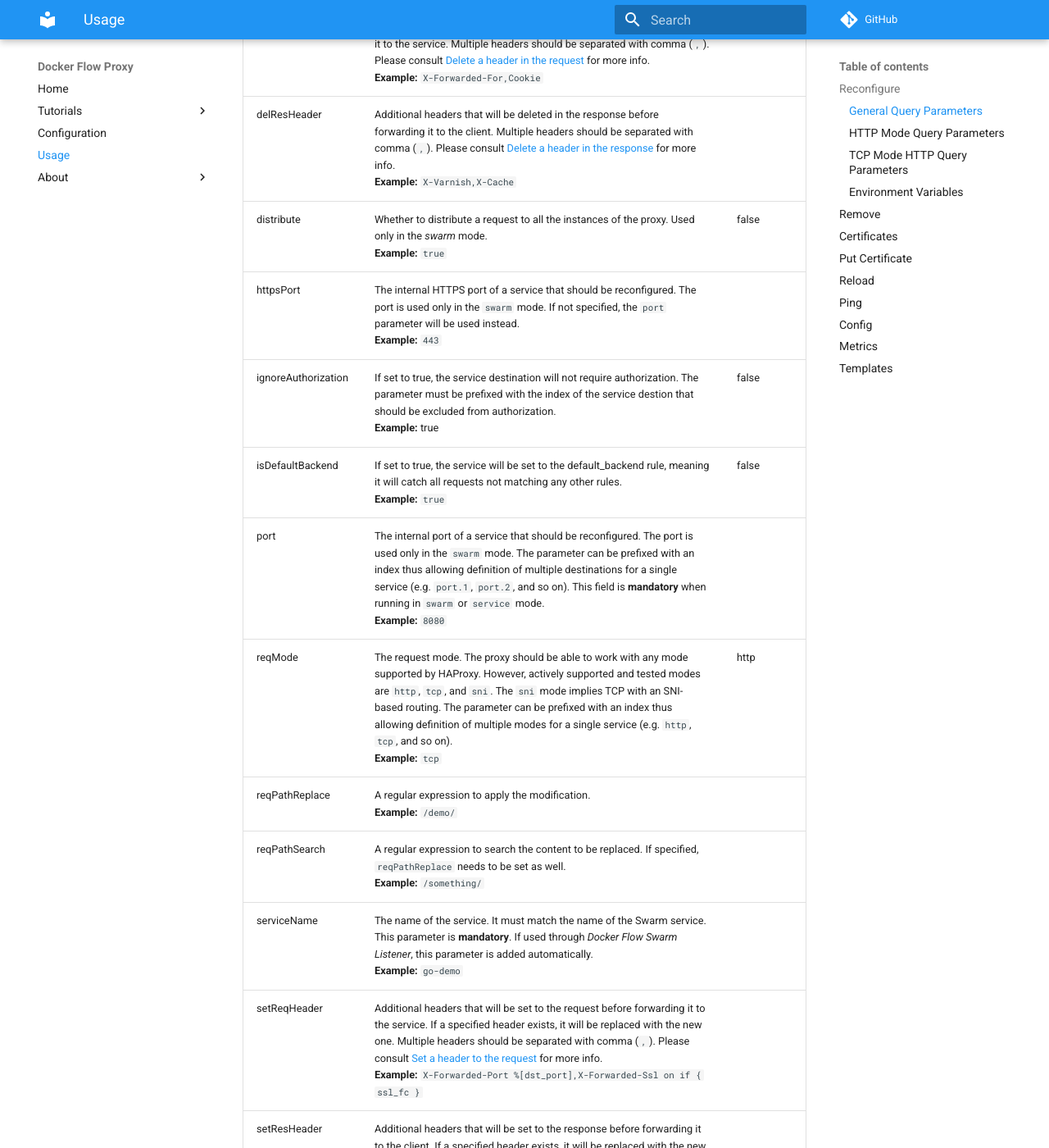
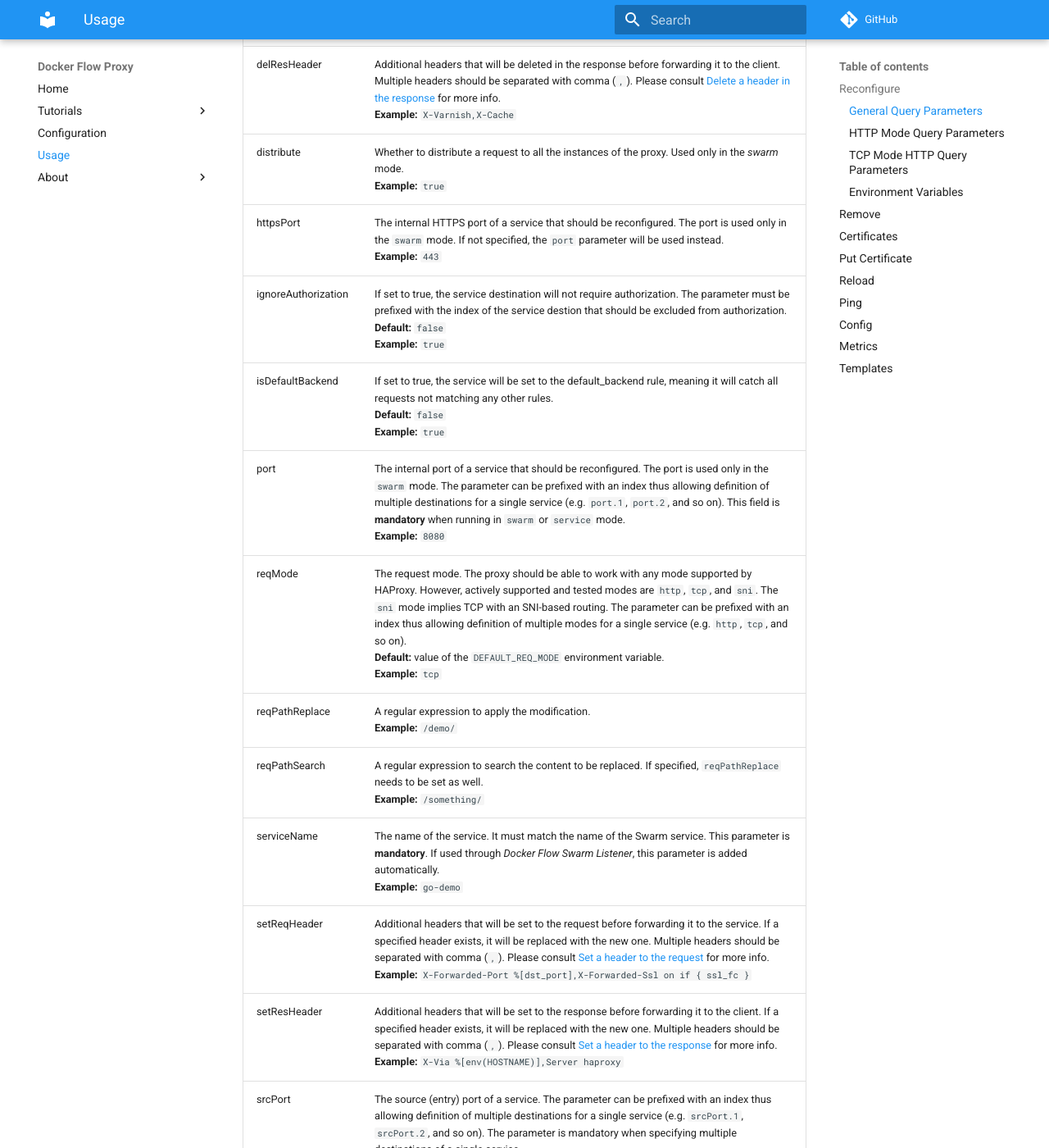
Before and after one commit to docker-flow/docker-flow-proxy, an MkDocs documentation site: the page built from docs/usage.md, in a window 1280 px wide and 1400 px high, scrolled down 1339 px. Shown: the whole window at 82% size. Built offline with MkDocs 1.6.1 and Material for MkDocs 9.7.7, drawn with Linux system fonts in a browser that asks for light colours; comment, search, counter and statistics services are not loaded; old or Windows-style settings are respelled for this version of MkDocs; some of the changed text lies outside the part shown.

Commit message:
Fixes #319

```diff
--- a/docs/usage.md
+++ b/docs/usage.md
@@ -12,30 +12,30 @@ The proxy can be reconfigured to use request mode *http* or *tcp*. The default v
 
 The following query parameters can be used to send a *reconfigure* request to *Docker Flow Proxy*. They apply to any request mode and should be added to the base address **[PROXY_IP]:[PROXY_PORT]/v1/docker-flow-proxy/reconfigure**. They apply to any `reqMode`.
 
-|Query          |Description                                                                               |Default|
-|---------------|------------------------------------------------------------------------------------------|-------|
-|aclName        |ACLs are ordered alphabetically by their names. If not specified, serviceName is used instead.<br>**Example:** `05-go-demo-acl`| |
-|addReqHeader   |Additional headers that will be added to the request before forwarding it to the service. Multiple headers should be separated with comma (`,`). Please consult [Add a header to the request](https://www.haproxy.com/doc/aloha/7.0/haproxy/http_rewriting.html#add-a-header-to-the-request) for more info.<br>**Example:** `X-Forwarded-Port %[dst_port],X-Forwarded-Ssl on if { ssl_fc }`| |
-|addResHeader   |Additional headers that will be added to the response before forwarding it to the client. Multiple headers should be separated with comma (`,`). Please consult [Add a header to the response](https://www.haproxy.com/doc/aloha/7.0/haproxy/http_rewriting.html#rewriting-http-responses) for more info.<br>**Example:** `X-Via %[env(HOSTNAME)],Server haproxy`| |
-|backendExtra   |Additional configuration that will be added to the bottom of the service backend          |       |
-|connectionMode |HAProxy supports 5 connection modes.<br><br>`http-keep-alive`: all requests and responses are processed.<br>`http-tunnel`: only the first request and response are processed, everything else is forwarded with no analysis.<br>`httpclose`: tunnel with "Connection: close" added in both directions.<br>`http-server-close`: the server-facing connection is closed after the response.<br>`forceclose`: the connection is actively closed after end of response.<br><br>In general, it is preferred to use `http-server-close` with application servers, and some static servers might benefit from `http-keep-alive`.<br>Connection mode is restricted to HTTP mode only. If specified, connection mode will be applied to the backend section.<br>**Example:** http-keep-alive| |
-|delReqHeader   |Additional headers that will be deleted in the request before forwarding it to the service. Multiple headers should be separated with comma (`,`). Please consult [Delete a header in the request](https://www.haproxy.com/doc/aloha/7.0/haproxy/http_rewriting.html#delete-a-header-in-the-request) for more info.<br>**Example:** `X-Forwarded-For,Cookie`| |
-|delResHeader   |Additional headers that will be deleted in the response before forwarding it to the client. Multiple headers should be separated with comma (`,`). Please consult [Delete a header in the response](https://www.haproxy.com/doc/aloha/7.0/haproxy/http_rewriting.html#delete-a-header-in-the-response) for more info.<br>**Example:** `X-Varnish,X-Cache`| |
+|Query          |Description                                                                               |
+|---------------|------------------------------------------------------------------------------------------|
+|aclName        |ACLs are ordered alphabetically by their names. If not specified, serviceName is used instead.<br>**Example:** `05-go-demo-acl`|
+|addReqHeader   |Additional headers that will be added to the request before forwarding it to the service. Multiple headers should be separated with comma (`,`). Please consult [Add a header to the request](https://www.haproxy.com/doc/aloha/7.0/haproxy/http_rewriting.html#add-a-header-to-the-request) for more info.<br>**Example:** `X-Forwarded-Port %[dst_port],X-Forwarded-Ssl on if { ssl_fc }`|
+|addResHeader   |Additional headers that will be added to the response before forwarding it to the client. Multiple headers should be separated with comma (`,`). Please consult [Add a header to the response](https://www.haproxy.com/doc/aloha/7.0/haproxy/http_rewriting.html#rewriting-http-responses) for more info.<br>**Example:** `X-Via %[env(HOSTNAME)],Server haproxy`|
+|backendExtra   |Additional configuration that will be added to the bottom of the service backend          |
+|connectionMode |HAProxy supports 5 connection modes.<br><br>`http-keep-alive`: all requests and responses are processed.<br>`http-tunnel`: only the first request and response are processed, everything else is forwarded with no analysis.<br>`httpclose`: tunnel with "Connection: close" added in both directions.<br>`http-server-close`: the server-facing connection is closed after the response.<br>`forceclose`: the connection is actively closed after end of response.<br><br>In general, it is preferred to use `http-server-close` with application servers, and some static servers might benefit from `http-keep-alive`.<br>Connection mode is restricted to HTTP mode only. If specified, connection mode will be applied to the backend section.<br>**Example:** http-keep-alive|
+|delReqHeader   |Additional headers that will be deleted in the request before forwarding it to the service. Multiple headers should be separated with comma (`,`). Please consult [Delete a header in the request](https://www.haproxy.com/doc/aloha/7.0/haproxy/http_rewriting.html#delete-a-header-in-the-request) for more info.<br>**Example:** `X-Forwarded-For,Cookie`|
+|delResHeader   |Additional headers that will be deleted in the response before forwarding it to the client. Multiple headers should be separated with comma (`,`). Please consult [Delete a header in the response](https://www.haproxy.com/doc/aloha/7.0/haproxy/http_rewriting.html#delete-a-header-in-the-response) for more info.<br>**Example:** `X-Varnish,X-Cache`|
 |distribute   |Whether to distribute a request to all the instances of the proxy. Used only in the *swarm* mode.<br>**Example:** `true`|false|
-|httpsPort      |The internal HTTPS port of a service that should be reconfigured. The port is used only in the `swarm` mode. If not specified, the `port` parameter will be used instead.<br>**Example:** `443`| |
-|ignoreAuthorization|If set to true, the service destination will not require authorization. The parameter must be prefixed with the index of the service destion that should be excluded from authorization.<br>**Example:** true|false|
-|isDefaultBackend  |If set to true, the service will be set to the default_backend rule, meaning it will catch all requests not matching any other rules.<br>**Example:** `true`|false|
-|port           |The internal port of a service that should be reconfigured. The port is used only in the `swarm` mode. The parameter can be prefixed with an index thus allowing definition of multiple destinations for a single service (e.g. `port.1`, `port.2`, and so on). This field is **mandatory** when running in `swarm` or `service` mode.<br>**Example:** `8080`| |
-|reqMode        |The request mode. The proxy should be able to work with any mode supported by HAProxy. However, actively supported and tested modes are `http`, `tcp`, and `sni`. The `sni` mode implies TCP with an SNI-based routing. The parameter can be prefixed with an index thus allowing definition of multiple modes for a single service (e.g. `http`, `tcp`, and so on).<br>**Example:** `tcp`|http|
-|reqPathReplace |A regular expression to apply the modification.<br>**Example:** `/demo/`| |
-|reqPathSearch  |A regular expression to search the content to be replaced. If specified, `reqPathReplace` needs to be set as well.<br>**Example:** `/something/`| |
-|serviceName    |The name of the service. It must match the name of the Swarm service. This parameter is **mandatory**. If used through *Docker Flow Swarm Listener*, this parameter is added automatically.<br>**Example:** `go-demo`| |
-|setReqHeader   |Additional headers that will be set to the request before forwarding it to the service. If a specified header exists, it will be replaced with the new one. Multiple headers should be separated with comma (`,`). Please consult [Set a header to the request](https://www.haproxy.com/doc/aloha/7.0/haproxy/http_rewriting.html#set-a-header-in-the-request) for more info.<br>**Example:** `X-Forwarded-Port %[dst_port],X-Forwarded-Ssl on if { ssl_fc }`| |
-|setResHeader   |Additional headers that will be set to the response before forwarding it to the client. If a specified header exists, it will be replaced with the new one. Multiple headers should be separated with comma (`,`). Please consult [Set a header to the response](https://www.haproxy.com/doc/aloha/7.0/haproxy/http_rewriting.html#set-a-header-in-the-response) for more info.<br>**Example:** `X-Via %[env(HOSTNAME)],Server haproxy`| |
-|srcPort        |The source (entry) port of a service. The parameter can be prefixed with an index thus allowing definition of multiple destinations for a single service (e.g. `srcPort.1`, `srcPort.2`, and so on). The parameter is mandatory when specifying multiple destinations of a single service.<br>**Example:** `80`| |
-|timeoutServer  |The server timeout in seconds.<br>**Example:** `60`                                              |20     |
-|timeoutTunnel  |The tunnel timeout in seconds.<br>**Example:** `3600`                                            |3600   |
-|xForwardedProto|Whether to add "X-Forwarded-Proto https" header.<br>**Example:** `true`                          |false  |
+|httpsPort      |The internal HTTPS port of a service that should be reconfigured. The port is used only in the `swarm` mode. If not specified, the `port` parameter will be used instead.<br>**Example:** `443`|
+|ignoreAuthorization|If set to true, the service destination will not require authorization. The parameter must be prefixed with the index of the service destion that should be excluded from authorization.<br>**Default:** `false`<br>**Example:** `true`|
+|isDefaultBackend  |If set to true, the service will be set to the default_backend rule, meaning it will catch all requests not matching any other rules.<br>**Default:** `false`<br>**Example:** `true`|
+|port           |The internal port of a service that should be reconfigured. The port is used only in the `swarm` mode. The parameter can be prefixed with an index thus allowing definition of multiple destinations for a single service (e.g. `port.1`, `port.2`, and so on). This field is **mandatory** when running in `swarm` or `service` mode.<br>**Example:** `8080`|
+|reqMode        |The request mode. The proxy should be able to work with any mode supported by HAProxy. However, actively supported and tested modes are `http`, `tcp`, and `sni`. The `sni` mode implies TCP with an SNI-based routing. The parameter can be prefixed with an index thus allowing definition of multiple modes for a single service (e.g. `http`, `tcp`, and so on).<br>**Default:** value of the `DEFAULT_REQ_MODE` environment variable.<br>**Example:** `tcp`|
+|reqPathReplace |A regular expression to apply the modification.<br>**Example:** `/demo/`|
+|reqPathSearch  |A regular expression to search the content to be replaced. If specified, `reqPathReplace` needs to be set as well.<br>**Example:** `/something/`|
+|serviceName    |The name of the service. It must match the name of the Swarm service. This parameter is **mandatory**. If used through *Docker Flow Swarm Listener*, this parameter is added automatically.<br>**Example:** `go-demo`|
+|setReqHeader   |Additional headers that will be set to the request before forwarding it to the service. If a specified header exists, it will be replaced with the new one. Multiple headers should be separated with comma (`,`). Please consult [Set a header to the request](https://www.haproxy.com/doc/aloha/7.0/haproxy/http_rewriting.html#set-a-header-in-the-request) for more info.<br>**Example:** `X-Forwarded-Port %[dst_port],X-Forwarded-Ssl on if { ssl_fc }`|
+|setResHeader   |Additional headers that will be set to the response before forwarding it to the client. If a specified header exists, it will be replaced with the new one. Multiple headers should be separated with comma (`,`). Please consult [Set a header to the response](https://www.haproxy.com/doc/aloha/7.0/haproxy/http_rewriting.html#set-a-header-in-the-response) for more info.<br>**Example:** `X-Via %[env(HOSTNAME)],Server haproxy`|
+|srcPort        |The source (entry) port of a service. The parameter can be prefixed with an index thus allowing definition of multiple destinations for a single service (e.g. `srcPort.1`, `srcPort.2`, and so on). The parameter is mandatory when specifying multiple destinations of a single service.<br>**Example:** `80`|
+|timeoutServer  |The server timeout in seconds.<br>**Default:** `20`<br>**Example:** `60`|
+|timeoutTunnel  |The tunnel timeout in seconds.<br>**Default:** `3600`<br>**Example:** `3600`|
+|xForwardedProto|Whether to add "X-Forwarded-Proto https" header.<br>**Default:** `false`<br>**Example:** `true`|
 
 Multiple destinations for a single service can be specified by adding index as a suffix to `servicePath`, `srcPort`, `port`, `userAgent`, `ignoreAuthorization`, `serviceDomain``allowedMethods`, `deniedMethods`, `denyHttp`, `httpsOnly`, or `ReqMode` parameters. In that case, `srcPort` is required.
 
```
Also changed, not shown: docs/config.md (+1 -0 lines), 6 other files.
